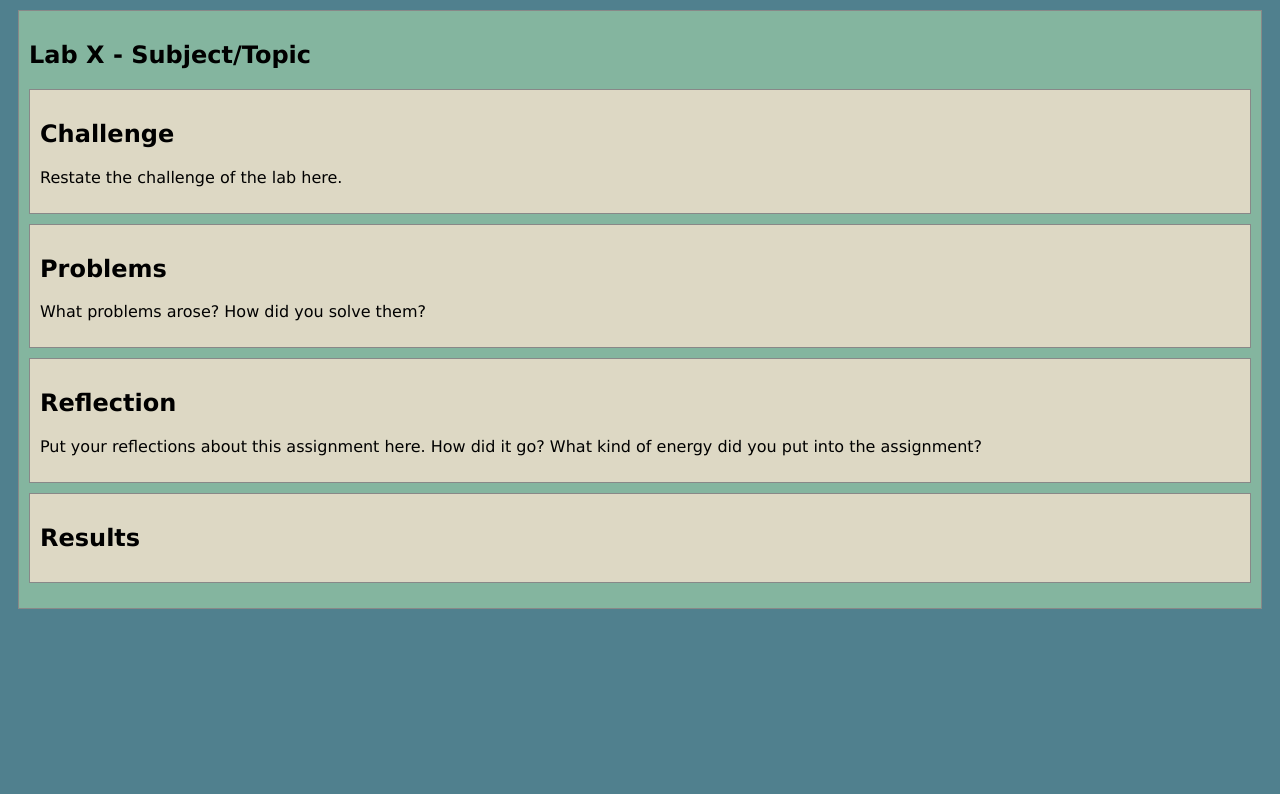
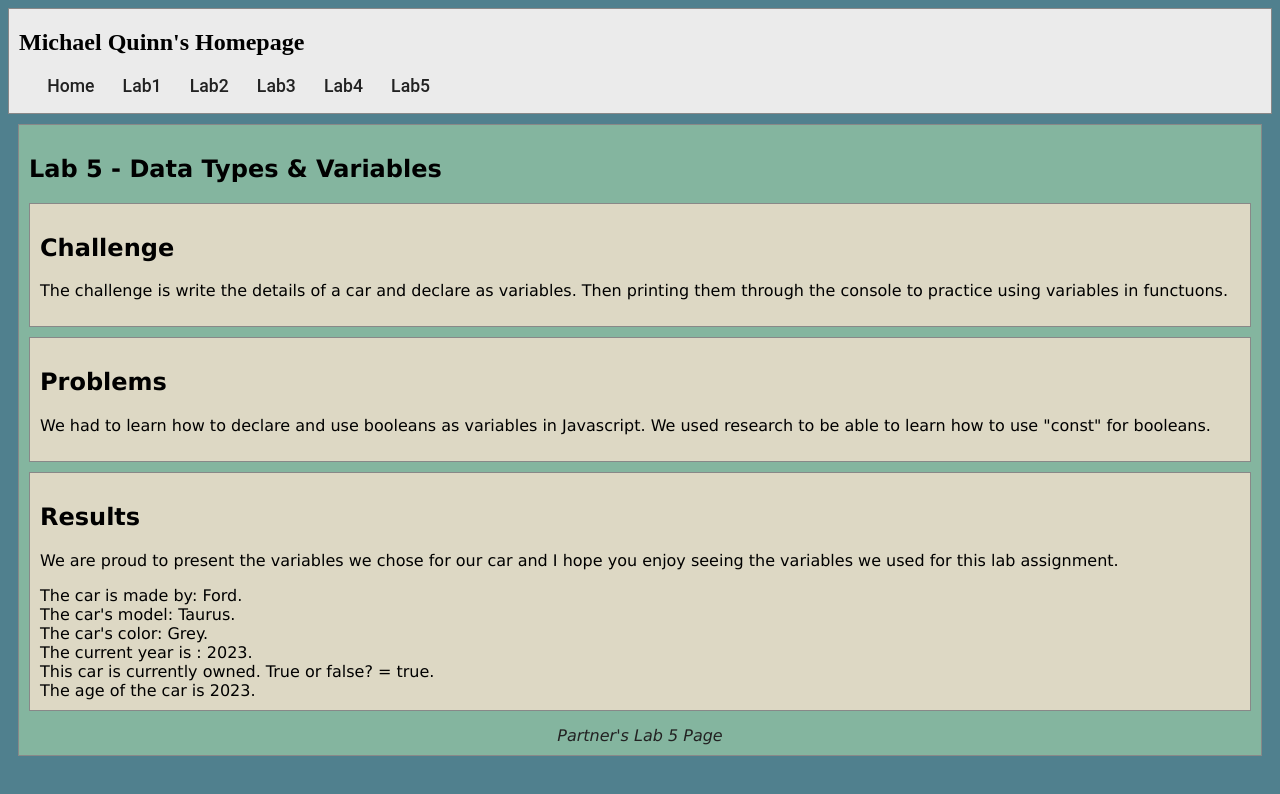
Before and after one commit to Quinn-UCSC/art101, a plain HTML site: page lab5/index.html in a window 1280 px wide. Drawn offline with nearby package versions, Linux system fonts and the light colour scheme.

Commit message:
Lab 5 with Logan as Partner!
-Creating javascript variables
-Printing them on website
-Adding new tab for lab 5

```diff
--- a/lab5/index.html
+++ b/lab5/index.html
@@ -2,7 +2,7 @@
 <html>
 <head>
 	<!-- This title is used for tabs and bookmarks -->
-	<title>Lab X - Subject/Topic</title>
+	<title>Lab 5 - Data Types & Variables</title>
 
 	<!-- Use UTF character set, a good idea with any webpage -->
   	<meta charset="UTF-8" />
@@ -20,32 +20,59 @@
 	<script type="text/javascript" src="./js/lab.js" DEFER></script>
 </head>
 <body>
+
+		<!-- Copy & Paste from Homepage html -->
+		<div id = "heading">
+			<section id = "home-page title">
+				<h1>Michael Quinn's Homepage</h1>
+			</section>
+	<div id = "row.main-navigation">
+			<ul id ="main-nav">
+				<li class = "first" role="menuitem">
+					<a href = "../index.html">Home</a>
+				</li>
+				<li role="menuitem">
+					<a href = "../lab1/index.html">Lab1</a>
+				</li>
+				<li role="menuitem">
+					<a href = "../lab2/index.html">Lab2</a>
+				</li>
+				<li role="menuitem">
+					<a href = "../lab3/index.html">Lab3</a>
+				</li>
+				<li role="menuitem">
+					<a href = "../lab4/index.html">Lab4</a>
+				</li>
+				<li role="menuitem">
+					<a href = "../lab5/index.html">Lab5</a>
+				</li>
+			</ul>
+	</div>
+</div>
+
 	<!-- Style this page by changing the CSS in ../css/site.css or css/lab.css -->
 	<main id="content">
 		<section>
-			<h1>Lab X - Subject/Topic</h1>
+			<h1>Lab 5 - Data Types & Variables</h1>
 			<div class="minor-section">
 					<h2>Challenge</h2>
-					<p>Restate the challenge of the lab here.</p>
+					<p>The challenge is write the details of a car and declare as variables. Then printing them through the console to practice using variables in functuons.</p>
 			</div>
 
 			<div class="minor-section">
 					<h2>Problems</h2>
-					<p>What problems arose? How did you solve them? </p>
-			</div>
-
-			<div class="minor-section">
-					<h2>Reflection</h2>
-					<p>Put your reflections about this assignment here. How did it go? What kind of energy did you put into the assignment? </p>
+					<p>We had to learn how to declare and use booleans as variables in Javascript. We used research to be able to learn how to use "const" for booleans.</p>
 			</div>
 
 			<div class="minor-section">
 					<h2>Results</h2>
+					<p> We are proud to present the variables we chose for our car and I hope you enjoy seeing the variables we used for this lab assignment.</p>
 					<div id="output"></div>
+					<script src = "js/lab.js"></script>
 			</div>
 		</section>
 		<nav id="links">
-			<!-- Put links to other pages (including the homepage) here. -->
+			<a href="https://logandevries.github.io/art101/lab5/">Partner's Lab 5 Page</a>
 		</nav>
 	</main>
 </body>
--- a/lab5/js/lab.js
+++ b/lab5/js/lab.js
@@ -1,20 +1,26 @@
-// index.js - purpose and description here
-// Author: Your Name
-// Date:
+/**
+ * Author:    Michael Quinn & Logan
+ * Created:   2023-26-04
+ **/
 
 // Constants
+var make = "Ford";
+var model = "Taurus";
+var color = "Grey";
+var carYear = "2001";
+var currentYear = "2023";
+const ownIt = true;
+var age = currentYear - carYear;
 
 // Functions
-
-// this is an example function and this comment tells what it doees and what parameters are passed to it.
-function myFunction(param1, param2) {
-  // some code here
-  // return results;
-}
-
 function main() {
   console.log("Main function started.");
-  // the code that makes everything happen
+  document.writeln("The car is made by: " + make + ".<br>");
+  document.writeln("The car's model: " + model + ".<br>");
+  document.writeln("The car's color: " + color + ".<br>");
+  document.writeln("The current year is : " + currentYear + ".<br>");
+  document.writeln("This car is currently owned. True or false? = " + ownIt + ".<br>");
+  document.writeln("The age of the car is " + currentYear + ".<br>");
 }
 
 // let's get this party started
```
Also changed, not shown: index.html (+3 -0 lines), lab1/index.html (+3 -0 lines), lab2/index.html (+3 -0 lines), lab3/index.html (+3 -0 lines), lab4/index.html (+3 -0 lines).
